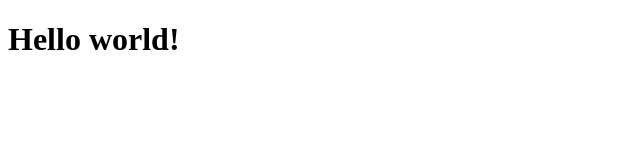
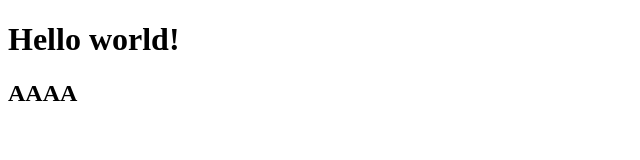
Before and after one commit to ichaplin85/js-1, a plain HTML site: page index.html in a window 1280 px wide. Shown: the whole page, without its empty margins (0-640 px from the left). Drawn offline with Linux system fonts and the light colour scheme.

Commit message:
index.html

```diff
--- a/index.html
+++ b/index.html
@@ -7,6 +7,7 @@
 </head>
 <body>
     <h1>Hello world!</h1>
+    <h2>AAAA</h2>
     <script src="js/script.js"></script>
 </body>
 </html>
```
Also changed, not shown: 1 other file.
